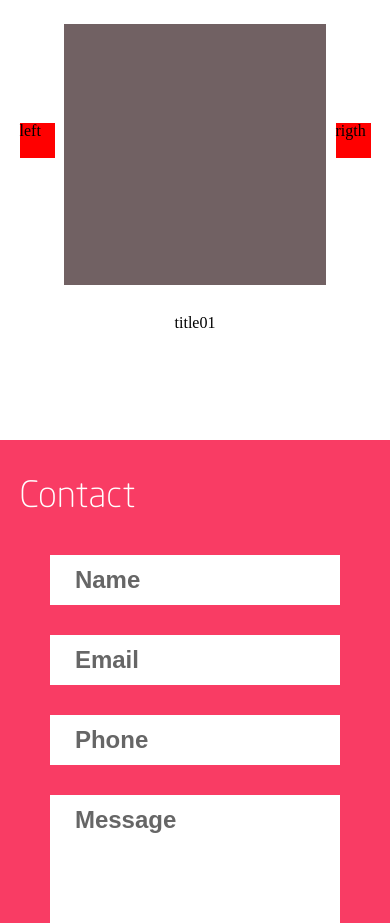
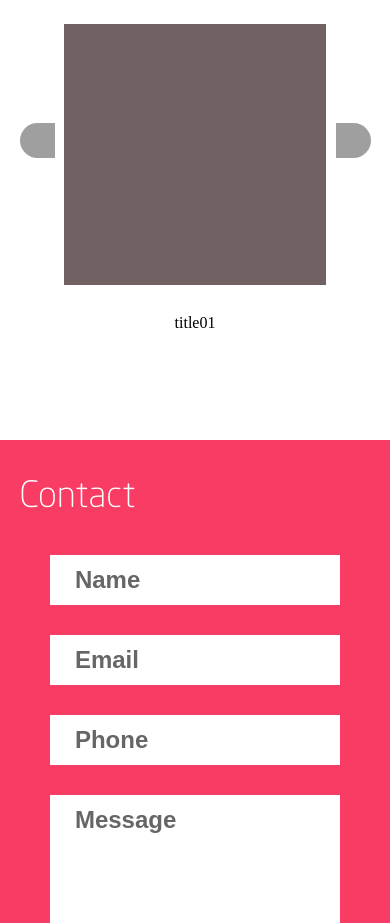
Before and after one commit to s2oy/Mediafolio, a plain HTML site: page mediafolio/index.html in a window 390 px wide. Shown: the part 1960-2883 px from the top of the page. Drawn offline with Linux system fonts and the light colour scheme.

Commit message:
Update: slide button

```diff
--- a/mediafolio/css/index.css
+++ b/mediafolio/css/index.css
@@ -337,15 +337,20 @@ p#btn > span:nth-child(5) {
   position: absolute;
   width: 35px;
   height: 35px;
-  background-color: red;
+  background-color: rgb(159, 159, 159);
+
   /*  top jquery  계산식 */
   top: 50%;
   display: none;
 }
 #box03 .left {
+  border-top-left-radius: 100%;
+  border-bottom-left-radius: 100%;
   left: 0;
 }
 #box03 .right {
+  border-top-right-radius: 100%;
+  border-bottom-right-radius: 100%;
   right: 0;
 }
 
--- a/mediafolio/css/index_media.css
+++ b/mediafolio/css/index_media.css
@@ -63,7 +63,7 @@
   }
 
   div#box02 > article > h3 {
-    color: #ffffff;
+    /* color: #ffffff; */
   }
   #info {
   }
--- a/mediafolio/index.html
+++ b/mediafolio/index.html
@@ -177,8 +177,8 @@
               </figure>
             </div>
           </div>
-          <p class="left">left</p>
-          <p class="right">rigth</p>
+          <p class="left"></p>
+          <p class="right"></p>
           <aside id="modal">
             <div>
               <h4>title</h4>
```
